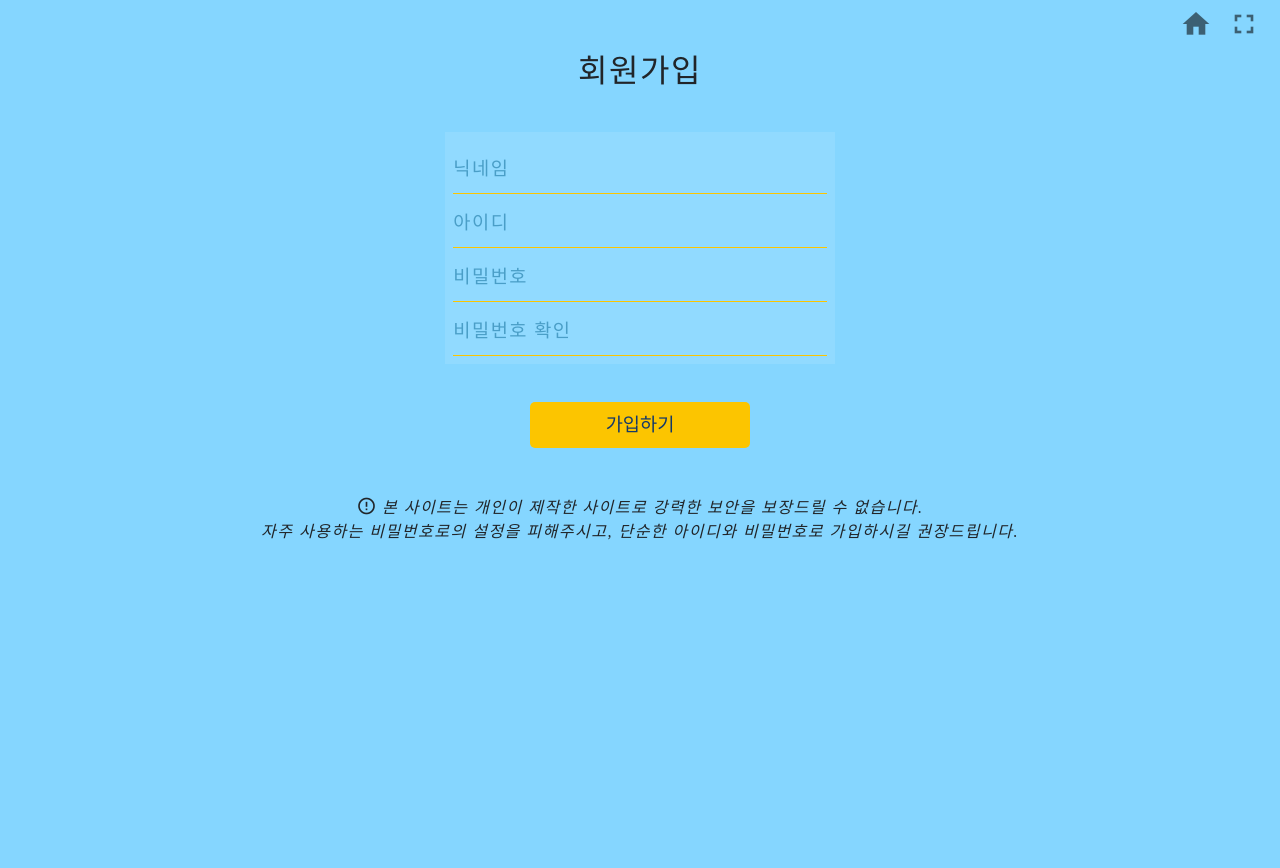
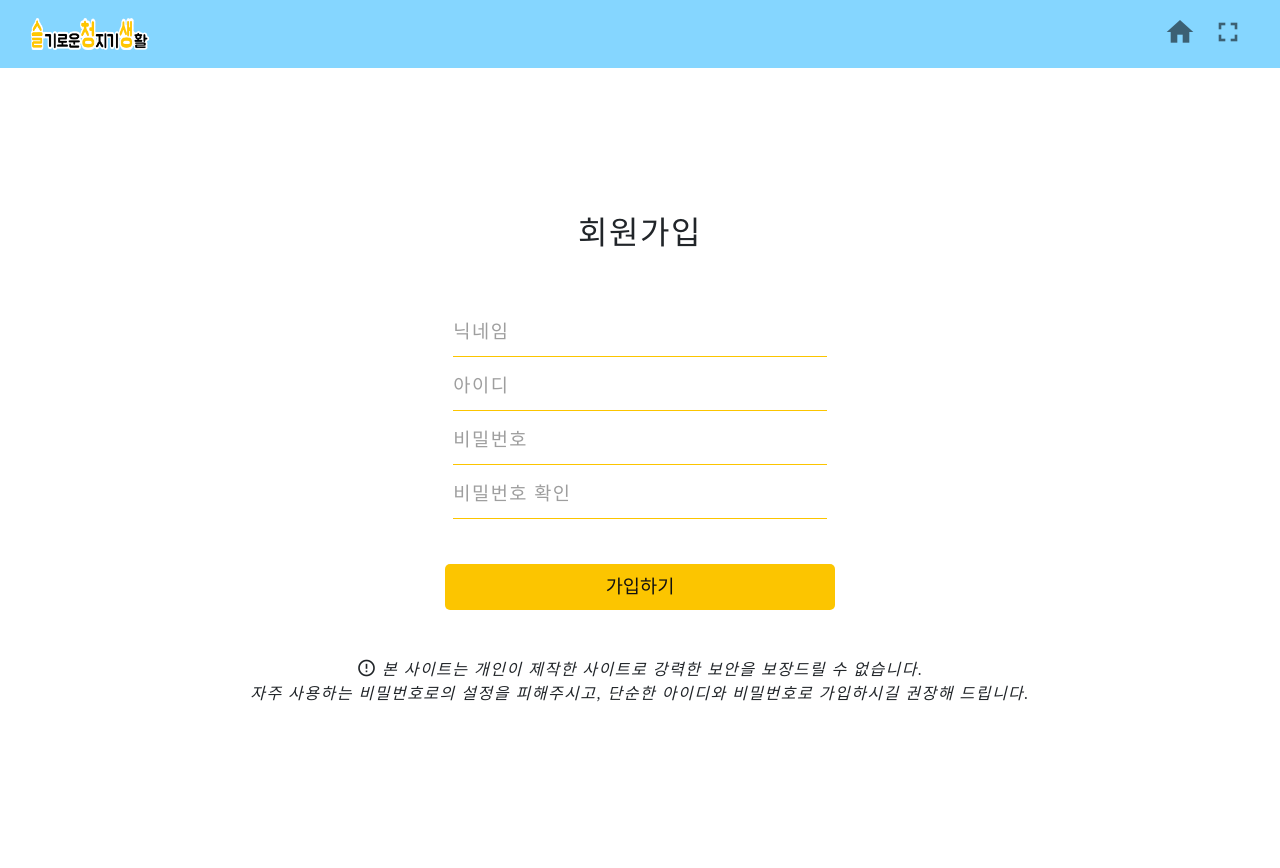
Before and after one commit to Team-Ice-Water/dongan-fruit, a PHP site: page /signup.html in a window 1280 px wide. Before the commit the page ends 540 px from the top, so only its background shows below. Run offline with PHP 8.4, Linux system fonts and the light colour scheme; some web fonts are replaced.

Commit message:
Update signup css

```diff
--- a/css/navbar.css
+++ b/css/navbar.css
@@ -3,14 +3,6 @@
     src: url('https://cdn.jsdelivr.net/gh/projectnoonnu/noonfonts_2001@1.1/GmarketSansMedium.woff') format('woff');
     font-weight: normal;
     font-style: normal;
-}
-
-.navbar{
-    position: absolute;
-    left: 0px;
-    top: 0px;
-    z-index: 999;
-    width: 40%;
 }
 
 .id-txt {
--- a/css/signup.css
+++ b/css/signup.css
@@ -1,5 +1,5 @@
 body {
-          background:#85d6ff;
+          background:white;
           font-family: 'CookieRunOTF-Bold';
           font-size: 100%;
           letter-spacing: 1.5px;
@@ -26,6 +26,14 @@ header{
     display:flex;
     justify-content: center;
 }*/
+
+.container{
+    flex-direction: column;
+    display: flex;
+    justify-content: center;
+    align-items: center;
+    height: 100vh;
+}
 
 form{
     padding:10px;
@@ -56,7 +64,7 @@ input::placeholder{
 
 input:placeholder-shown + label{
     font-family: 'CookieRunOTF-Bold';
-    color: #4A9EC7/*#2685AB*/;
+    color: #9e9e9e/*#2685AB*/;
     font-size:14pt;
     top:15px;
 }
@@ -84,9 +92,9 @@ input[type=submit]{
     font-family: 'CookieRunOTF-Bold';
     background-color: #fcc500;
     border:none;
-	color:#14396a;
+	color:#111;
     border-radius: 5px;
-    width: 20%;
+    width: 100%;
     height: 2.5em;
     font-size: 14pt;
     margin-top: 2em;
--- a/js/navbar.js
+++ b/js/navbar.js
@@ -49,8 +49,11 @@ function setNavBar() {
         case "회원가입":
         case "로그인":
             $('body').prepend(`
-            <nav class="nav justify-end navbar-expand-lg navbar-light">
+            <nav class="navbar justify-end navbar-expand-lg navbar-light px-3" style="background-color: #85d6ff; width: 100%;">
                 <div class="container-fluid">
+                    <a class="navbar-brand d-md-flex justify-content-md-start" href="#">
+                        <img src="/img/슬청생.png" alt="logo" width="30%" class="d-inline-block align-text-top">
+                    </a>
                     <div class="collapse navbar-collapse d-grid gap-4 d-md-flex justify-content-md-end" id="navbarNav">
                         <ul class="navbar-nav">
                             <li class="nav-item">
--- a/signup.html
+++ b/signup.html
@@ -38,16 +38,16 @@
                 </div>
             </div>
 
-            <input type="submit"  onclick="return test()" value="가입하기" >
+            <input type="submit" onclick="return test()" value="가입하기" >
         </form>
-    </div>
 
-    <div class="warning text-dark mx-auto">
-        <p class="fs-6">
-            <span class="material-icons fs-5">error_outline</span>
-            본 사이트는 개인이 제작한 사이트로 강력한 보안을 보장드릴 수 없습니다.
-            <br/>자주 사용하는 비밀번호로의 설정을 피해주시고, 단순한 아이디와 비밀번호로 가입하시길 권장드립니다.
-        </p>
+        <div class="warning text-dark mx-auto">
+            <p class="fs-6">
+                <span class="material-icons fs-5">error_outline</span>
+                본 사이트는 개인이 제작한 사이트로 강력한 보안을 보장드릴 수 없습니다.
+                <br/>자주 사용하는 비밀번호로의 설정을 피해주시고, 단순한 아이디와 비밀번호로 가입하시길 권장해 드립니다.
+            </p>
+        </div>
     </div>
 
     <script>
```
Also changed, not shown: css/login.css (+9 -0 lines), login.html (+8 -4 lines).
